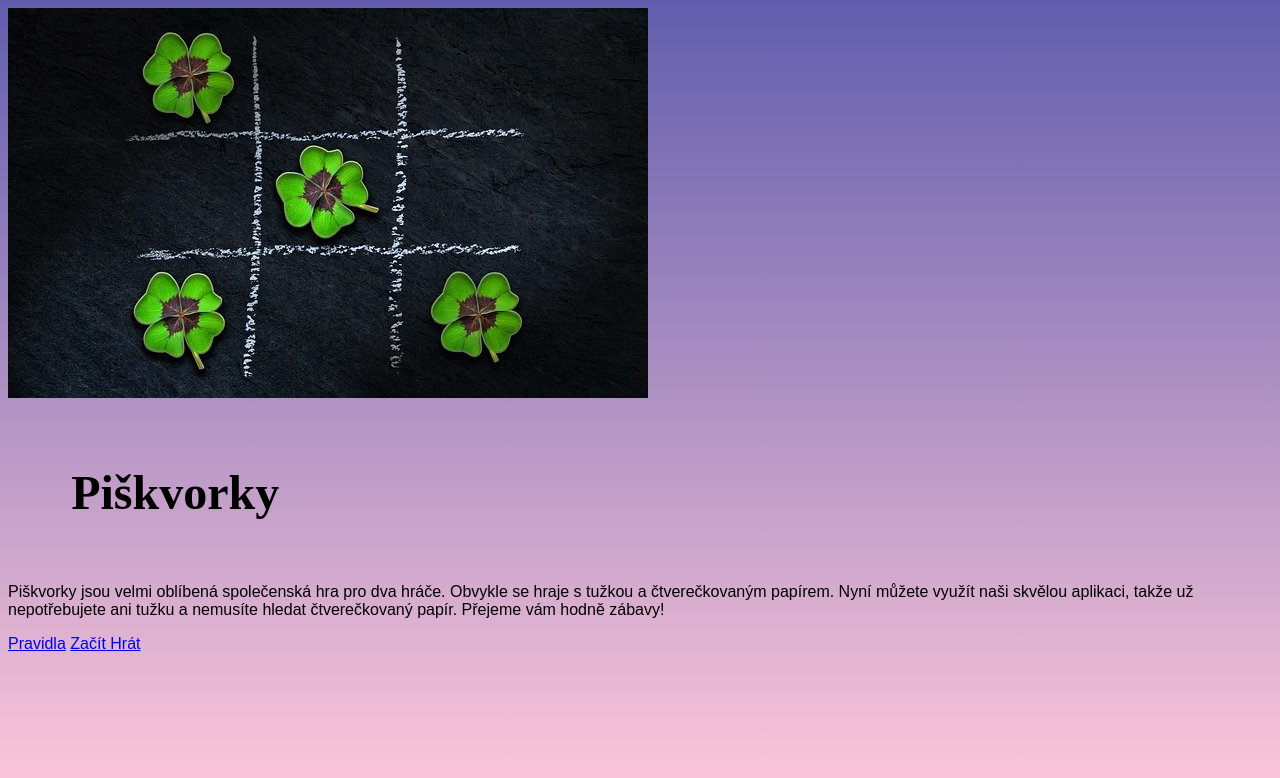
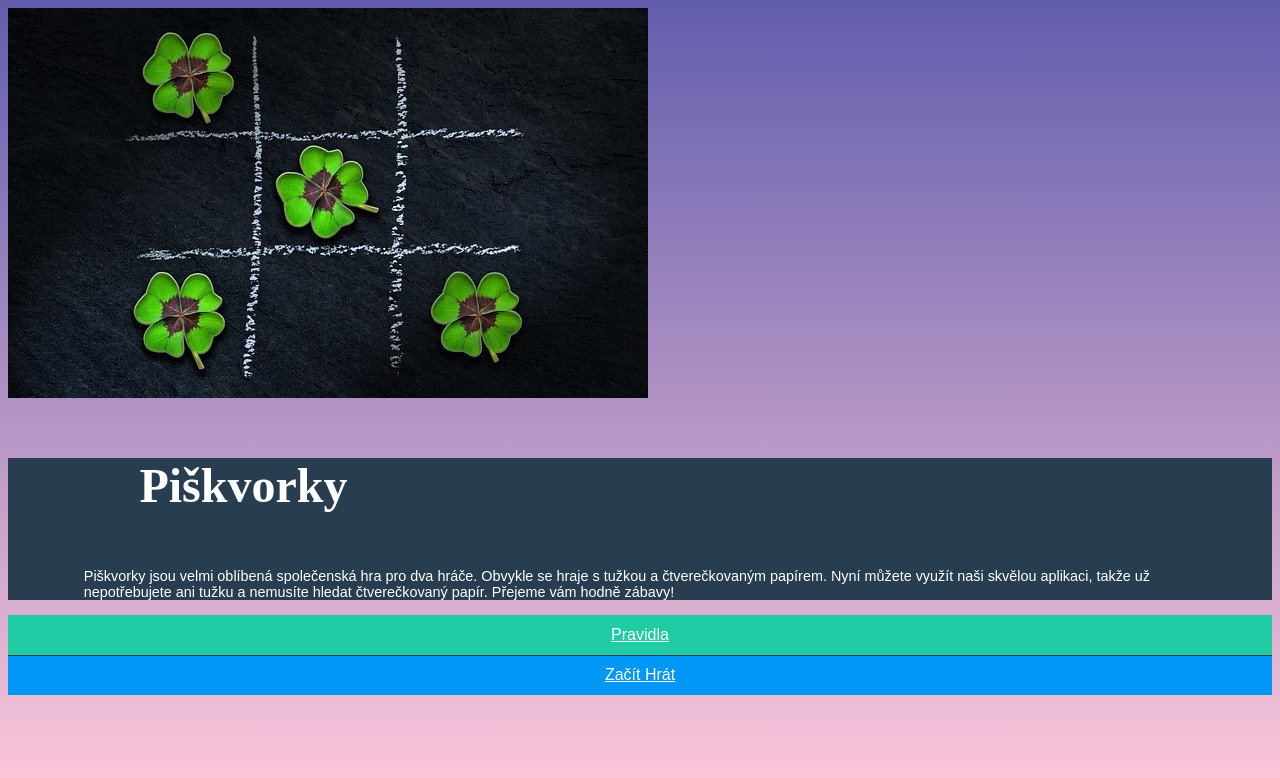
Before and after one commit to Ariel0000ff/piskvorky, a plain HTML site: page index.html in a window 1280 px wide. Drawn offline with Linux system fonts and the light colour scheme.

Commit message:
colors_properitie

```diff
--- a/styly.css
+++ b/styly.css
@@ -13,3 +13,30 @@ h1 {
   font-size: 3rem;
   margin: 5%;
 }
+
+.info {
+  background-color: #283e50;
+  color: #ffffff;
+  font-size: 90%;
+  padding-left: 6%;
+  padding-right: 6%;
+}
+
+.butt_start {
+  display: flex;
+  justify-content: center;
+  align-items: center;
+  background-color: #0197f6;
+  color: #ffffff;
+  height: 2.5rem;
+  border-top: 1px solid #283e50;
+}
+
+.butt_rules {
+  display: flex;
+  justify-content: center;
+  align-items: center;
+  background-color: #1fcca4;
+  color: #ffffff;
+  height: 2.5rem;
+}
```
